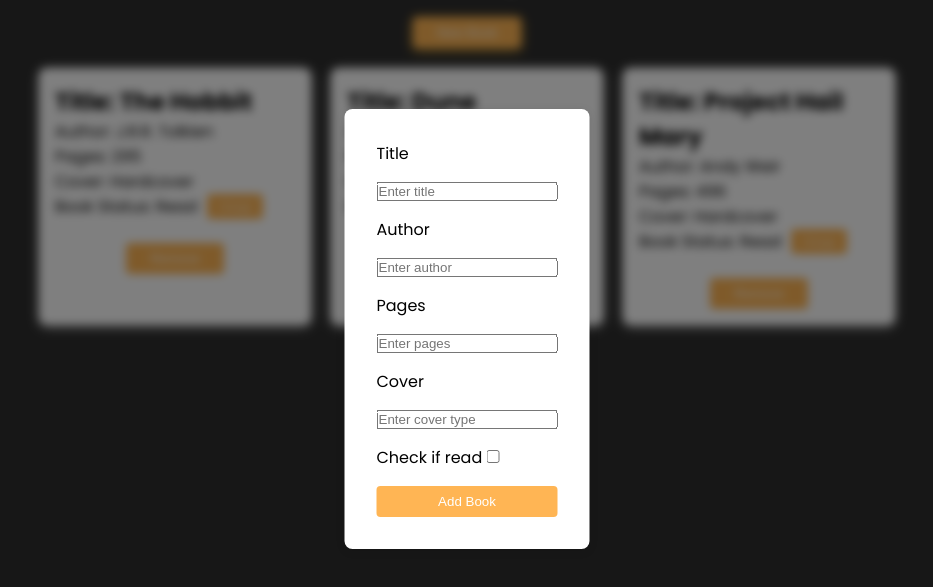
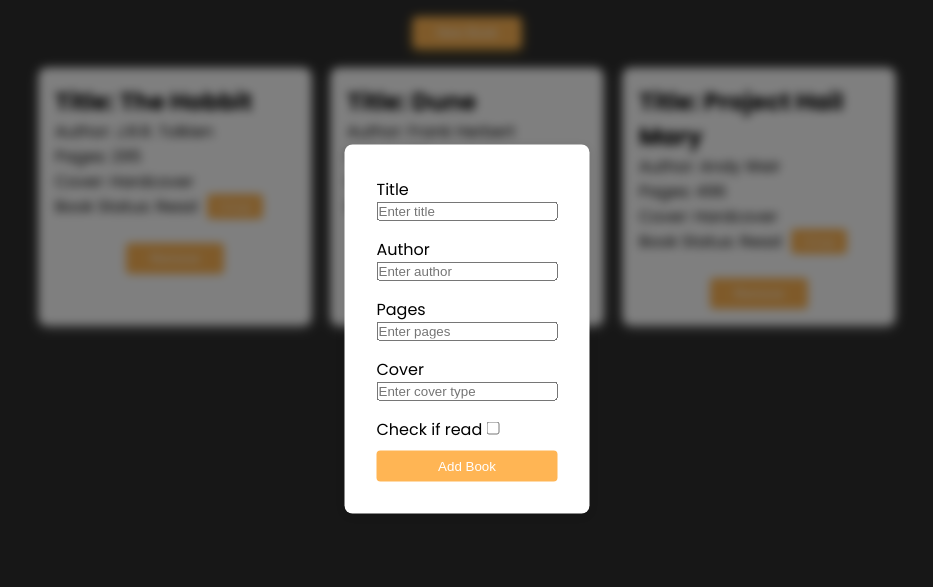
Before and after one commit to Dsyleixc/Library, a plain HTML site: page index.html in a window 1280 px wide. Both pictures are taken after a click on the button "New Book". Shown: the part 71-658 px from the top of the page, without its empty margins (173-1106 px from the left). Drawn offline with Linux system fonts and the light colour scheme.

Commit message:
fixed gap between input and label so its nicer

```diff
--- a/style.css
+++ b/style.css
@@ -19,6 +19,10 @@ body {
 h1 {
     color: #fff;
     margin-top: 20px;
+}
+
+input {
+    margin-bottom: 1rem;
 }
 
 .books-container {
@@ -50,7 +54,6 @@ h1 {
     z-index: 1000; /* Higher than the overlay */
     display: flex;
     flex-direction: column;
-    gap: 1rem;
     background-color: white; /* Ensure form is visible on overlay */
     padding: 2rem;
     border-radius: 8px;
```
